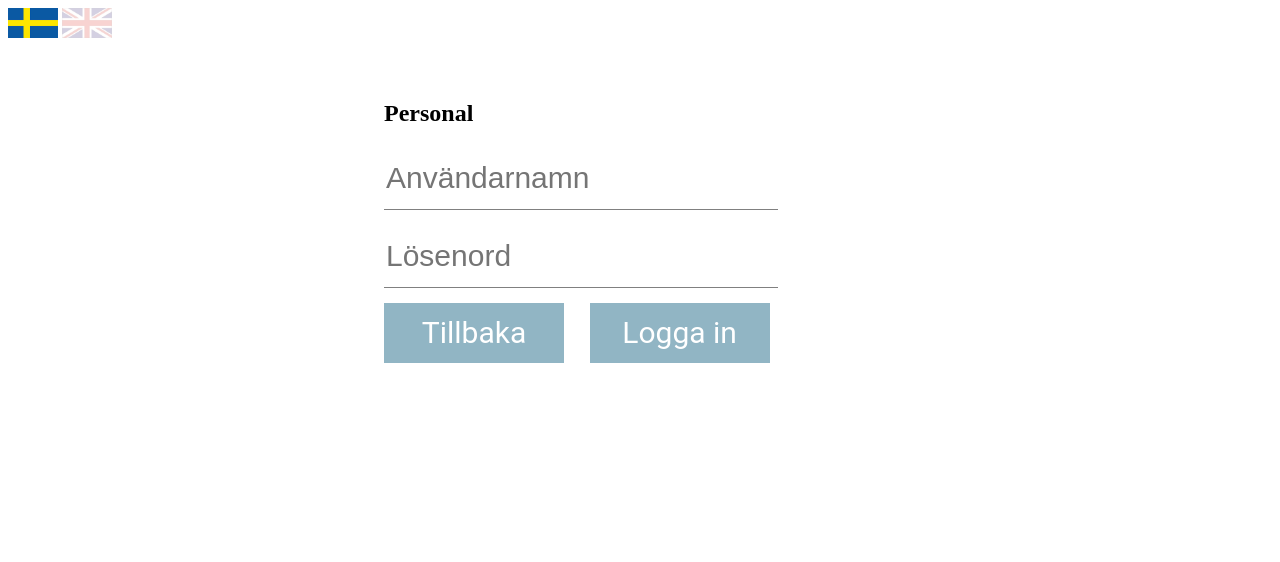
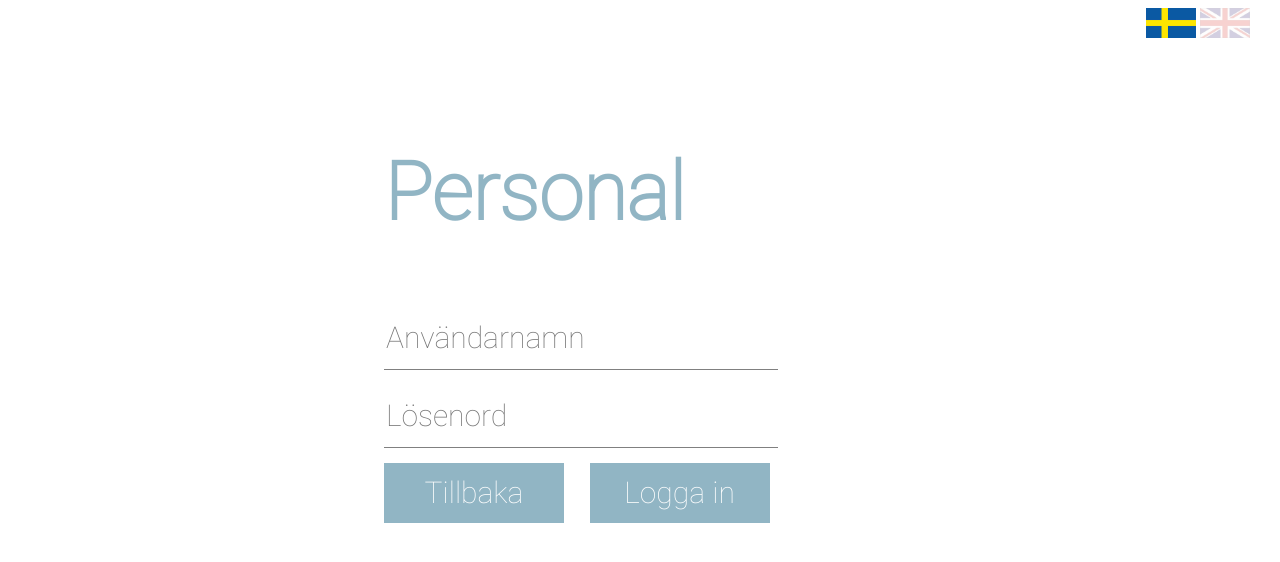
Before and after one commit to laijnaloo/FlyingDutchman, a plain HTML site: page StaffLoginPage.html in a window 1280 px wide. Drawn offline with Linux system fonts and the light colour scheme.

Commit message:
fixed the flags

```diff
--- a/StaffLoginPage.html
+++ b/StaffLoginPage.html
@@ -14,7 +14,9 @@ loginstyle.css
 <head>
     <title>Login page</title>
     <meta charset="UTF-8">
+
     <link rel="stylesheet" type="text/css" href="loginstyle.css">
+    <link rel="stylesheet" type="text/css" href="General.css">
     <script src="scripts/jquery-3.1.1.js"></script>
     <script src="scripts/content.js"></script>
     <script src="scripts/staffLogin.js"></script>
@@ -28,7 +30,7 @@ The main body has a input field for username and password. There is also two but
 one for go back and one to submit.
 -->
 <header>
-    <div id="language">
+    <div>
 
         <input type="image" alt="span" width="50" id="sv" src="images/sv.png" />
         <input type="image" alt="span" width="50" id= "en" src="images/en.png" />
--- a/loginstyle.css
+++ b/loginstyle.css
@@ -82,7 +82,7 @@ This file is currently the css file for the first page and the login page.
 
 
 /*The button to get back to the main menu from*/
-#start{
+/*#start{
     font-family: "roboto";
     font-size: 12px;
     color:white;
@@ -96,7 +96,7 @@ This file is currently the css file for the first page and the login page.
     right:1em;
     margin-top:20px;
 
-}
+}*/
 /*
 END of file loginstyle.css
  */
```
Also changed, not shown: FirstPage.html (+2 -2 lines), LoginPage.html (+1 -1 lines).
